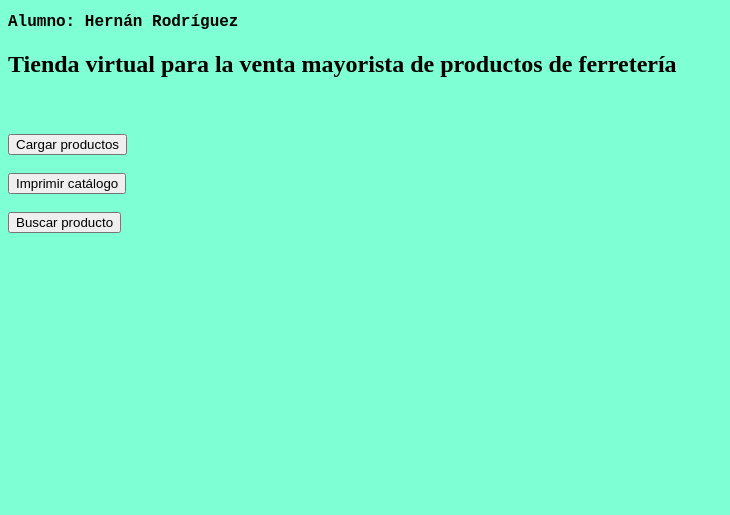
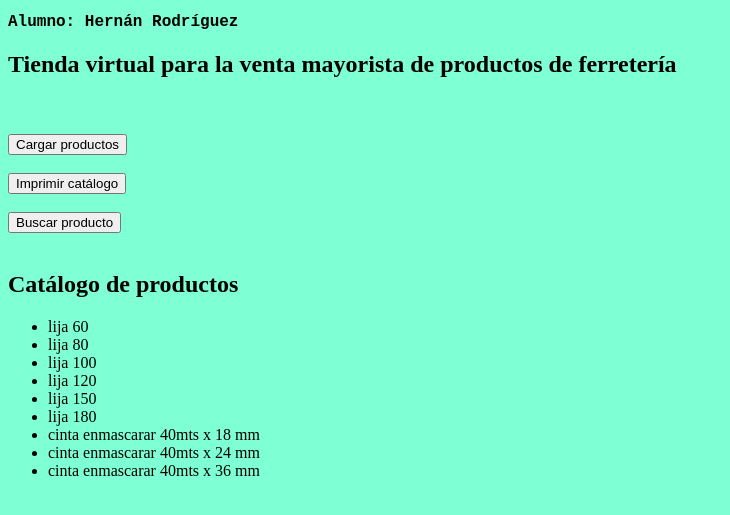
Before and after one commit to HernanChaz/39475-javascript, a plain HTML site: page index.html in a window 1280 px wide. Both pictures are taken after a click on the button "Imprimir catálogo". Shown: the part 101-616 px from the top of the page, without its empty margins (0-730 px from the left). Drawn offline with Linux system fonts and the light colour scheme.

Commit message:
actividad 3

```diff
--- a/index.html
+++ b/index.html
@@ -32,6 +32,12 @@
         Buscar producto
     </button>
 
+    <br/><br/>
+
+    <div id="catalogo">
+
+    </div>
+
     <script src="js/app.js"></script>
 </body>
 </html>
--- a/js/app.js
+++ b/js/app.js
@@ -65,9 +65,24 @@ const calcularPromedio = ( acumulado, cantidad ) => { return acumulado / cantida
 const despedirse = () => { alert( "Hasta luego" ); }
 
 const imprimirCatalogo = () => {
+
+    const catalogoDiv = document.querySelector("#catalogo");
+    catalogoDiv.innerHTML = "";
+
+    const titulo = document.createElement("h2");
+    titulo.innerHTML = "Catálogo de productos";
+    catalogoDiv.appendChild(titulo);
+
+    const lista = document.createElement("ul");
+
     for( const producto of catalogo ){
-        console.log( producto.nombre );
+        const item = document.createElement("li");
+        item.innerText = producto.nombre;
+        lista.appendChild(item);
     }
+
+    catalogoDiv.appendChild(lista);
+
 }
 
 const buscarProducto = () => {
```
